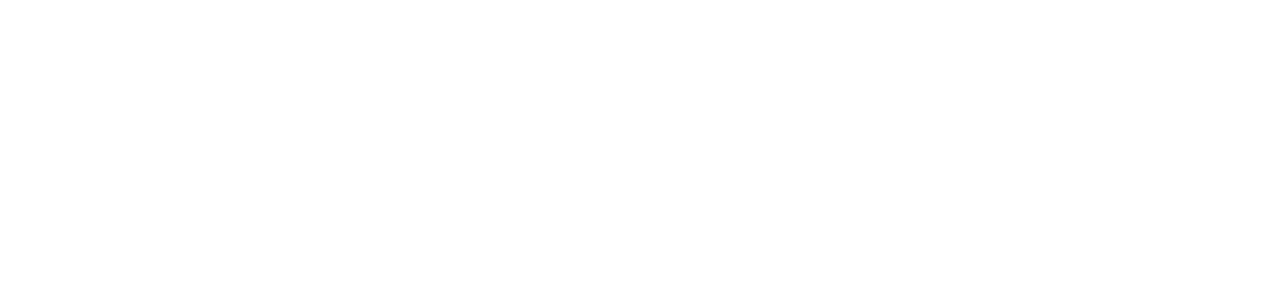
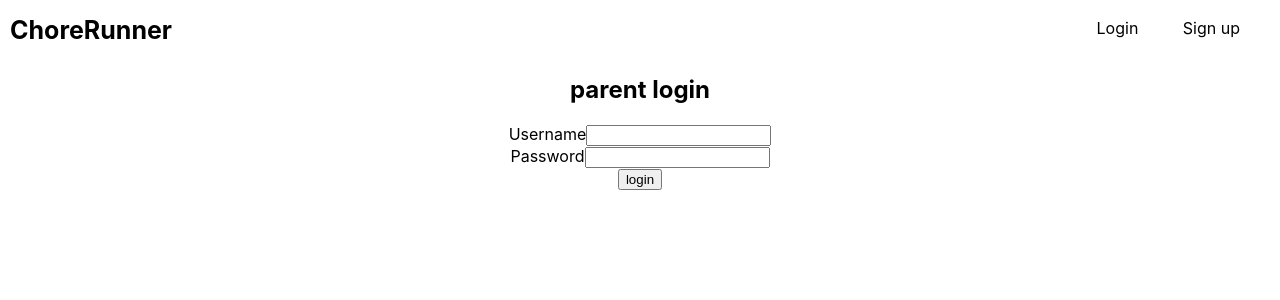
Before and after one commit to thinkful-ei-gecko/ChoreRunner-Client, a React (Create React App) app: page /login in a window 1280 px wide. Shown: the top 300 px of the page. Built offline with nearby package versions, Linux system fonts and the light colour scheme.

Commit message:
updated route for client

```diff
--- a/src/App.js
+++ b/src/App.js
@@ -1,22 +1,30 @@
 import React from 'react';
 import { Route, Switch } from 'react-router-dom'
 import PublicRoute from './routes/PublicRoute'
-import Landing from './components/landing/landing'
-import ParentLogin from './components/parentlogin/ParentLogin'
+import PrivateRoute from './routes/PrivateRoute'
+import Landing from './components/Landing/landing'
+import ParentLogin from './components/ParentLogin/ParentLogin'
 import RegistrationRoute from './routes/RegistrationRoute/RegistrationRoute'
-
+import ParentDashboard from './components/ParentDashboard/ParentDashboard'
+import Header from './components/Header/Header'
 import './App.css';
+import Task from './components/TaskPage/Task';
 
 function App() {
   return (
     <div className="App">
-
+      <header>
+        <Header />
+      </header>
       <main>
         <Switch>
           <PublicRoute exact path={'/'} component={Landing} />
-          <PublicRoute exact path={'/parent'} component={ParentLogin} />
+          <PublicRoute exact path={'/login'} component={ParentLogin} />
           <PublicRoute exact path={'/register'} component={RegistrationRoute} />
+          <PrivateRoute exact path={'/parentDash'} component={ParentDashboard}/>
           {/* <Route component={NotFoundPage} /> */}
+          <PrivateRoute exact path={'/task'} component={Task}/>
+
         </Switch>
       </main>
     </div>
--- /dev/null
+++ b/src/components/Header/Header.css
@@ -0,0 +1,29 @@
+header {
+    height: 55px;
+    display: flex;
+    flex-direction: row;
+    justify-content: space-between;
+    align-items: center;
+    /* position: fixed; */
+    width: 100%;
+}
+
+h1 > a{
+    color: black;
+    font-size: 25px;
+    padding-left: 10px;
+}
+nav a {
+    color: black;
+    padding-right: 40px;
+}
+
+.loggedin-info {
+    display: flex;
+}
+
+.loggedin-info span {
+    color: black;
+    padding-right: 20px;
+    display: none;
+}
--- /dev/null
+++ b/src/components/Header/Header.js
@@ -0,0 +1,58 @@
+import React, { Component } from 'react'
+import { Link } from 'react-router-dom'
+import TokenService from '../../services/token-service'
+import UserContext from '../../contexts/UserContext'
+import './Header.css'
+
+class Header extends Component {
+  static contextType = UserContext
+
+  handleLogoutClick = () => {
+    this.context.processLogout()
+  }
+
+  renderLogoutLink() {
+    return (
+      <div className='loggedin-info'>
+        <span>
+          {/* Hi, {this.context.user.name}! */} Hi Owner!
+        </span>
+        <nav>
+          <Link
+            style={{ textDecoration: 'none'}}
+            onClick={this.handleLogoutClick}
+            to='/login'>
+            Logout
+          </Link>
+        </nav>
+      </div>
+    )
+  }
+
+  renderLoginLink() {
+    return (
+      <nav>
+        <Link style={{ textDecoration: 'none'}} to='/login'>Login</Link>
+        {' '}
+        <Link style={{ textDecoration: 'none'}} to='/register'>Sign up</Link>
+      </nav>
+    )
+  }
+
+  render() {
+    return (
+      <header>
+        <h1>
+          <Link to='/' style={{ textDecoration: 'none'}}>
+            ChoreRunner
+          </Link>
+        </h1>
+        {TokenService.hasAuthToken()
+          ? this.renderLogoutLink()
+          : this.renderLoginLink()}
+      </header>
+    );
+  }
+}
+
+export default Header
--- /dev/null
+++ b/src/components/ParentDashboard/ParentDashboard.js
@@ -0,0 +1,22 @@
+import React, { Component } from 'react'
+import { Link } from 'react-router-dom'
+
+export default class ParentDashboard extends Component {
+    render() {
+        return (
+            <div>
+                <h2>PARENT DASHBOARD</h2>
+                <div>
+                    ADD HOUSEHOLD FORMS HERE
+                    <p> example: add household</p>
+                    <p> example: add household members</p>
+                </div>
+                <div className='household-details container'>
+                    ----------------------- HOUSEHOLD DETAILS ----------------------
+                    <p>Household for household1: SHY-MONKEY</p>
+                    <Link to='/task' style={{ textDecoration: 'none'}}>SEE (HOUSEHOLDS NAME) TASKS</Link>
+                </div>
+            </div>
+        )
+    }
+}
--- /dev/null
+++ b/src/components/TaskPage/Task.js
@@ -0,0 +1,12 @@
+import React, { Component } from 'react'
+
+export default class Task extends Component {
+    render() {
+        return (
+            <div>
+                <h2>TASK PAGE</h2>
+
+            </div>
+        )
+    }
+}
--- a/src/components/landing/landing.js
+++ b/src/components/landing/landing.js
@@ -15,7 +15,7 @@ export default class Landing extends Component {
                 <div className='img-placeholder'> IMAGE/VIDEO PLACEHOLDER</div>
 
                 <Link tabIndex={1 } style={{ textDecoration: 'none' }} to='/kigLogin'>I am a kid</Link>
-                <Link tabIndex={2 } style={{ textDecoration: 'none' }} to='/parent'>I am a parent</Link>
+                <Link tabIndex={2 } style={{ textDecoration: 'none' }} to='/login'>I am a parent</Link>
                 <Link tabIndex={3 } style={{ textDecoration: 'none' }} to='/register'>I am new</Link>
 
             </div>
--- a/src/components/parentlogin/ParentLogin.js
+++ b/src/components/parentlogin/ParentLogin.js
@@ -1,15 +1,58 @@
 import React, { Component } from 'react'
+import AuthApiService from '../../services/auth-api-service'
+import UserContext from '../../contexts/UserContext'
 
 export default class ParentLogin extends Component {
+
+    static contextType = UserContext
+
+    state = { error: null }
+
+    onLoginSuccess = () => {
+        const { location, history } = this.props
+        const destination = (location.state || {}).from || '/parentDash'
+        history.push(destination)
+      }
+
+
+    handleSubmit = (e) => {
+        e.preventDefault()
+        const { username, password } = e.target
+
+        this.setState({ error: null })
+
+        AuthApiService.postLogin({
+            username: username.value,
+            password: password.value,
+        })
+            .then(res => {
+                username.value = ''
+                password.value = ''
+                this.context.processLogin(res.authToken)
+                this.onLoginSuccess()
+            })
+            .catch(res => {
+                this.setState({ error: res.error })
+            })
+
+    }
     render() {
+        const { error } = this.state
         return (
             <div>
                 <h2> parent login</h2>
-                <form className='parent-form-container'>
-                    <label htmlFor='parent username'> Username</label>
-                    <input name='parent username' type='text' required ></input>
-                    <label htmlFor='parent password'> Password</label>
-                    <input name='parent password' type='text' required ></input>
+                <form className='parent-form-container' onSubmit={this.handleSubmit}>
+                    <div role='alert'>
+                        {error && <p>{error}</p>}
+                    </div>
+                    <div>
+                        <label htmlFor='username'> Username</label>
+                        <input name='username' type='text' required ></input>
+                    </div>
+                    <div>
+                        <label htmlFor='password'> Password</label>
+                        <input name='password' type='password' required ></input>
+                    </div>
                     <button type='submit'>login</button>
                 </form>
             </div>
--- a/src/config.js
+++ b/src/config.js
@@ -1,4 +1,4 @@
 export default {
     API_ENDPOINT: 'http://localhost:8000/api',
-    TOKEN_KEY: 'hello-capstone3' // process.env.REACT_APP_API_KEY,
+    TOKEN_KEY: 'chorerunner-token'// process.env.REACT_APP_API_KEY,
   }
--- /dev/null
+++ b/src/routes/PrivateRoute.js
@@ -0,0 +1,28 @@
+import React from 'react'
+import { Route, Redirect } from 'react-router-dom'
+import UserContext from '../contexts/UserContext'
+
+export default function PrivateRoute({ component, ...props }) {
+  const Component = component
+  return (
+    <Route
+      {...props}
+      render={componentProps => (
+        <UserContext.Consumer>
+          {userContext =>
+            !!userContext.user.id
+              ? <Component {...componentProps} />
+              : (
+                <Redirect
+                  to={{
+                    pathname: userContext.user.idle ? '/login' : '/register',
+                    state: { from: componentProps.location },
+                  }}
+                />
+              )
+          }
+        </UserContext.Consumer>
+      )}
+    />
+  )
+}
```
Also changed, not shown: config.js (deleted, +0 -7 lines), src/components/KidsDashboard/KidsDashboard.js (added).
